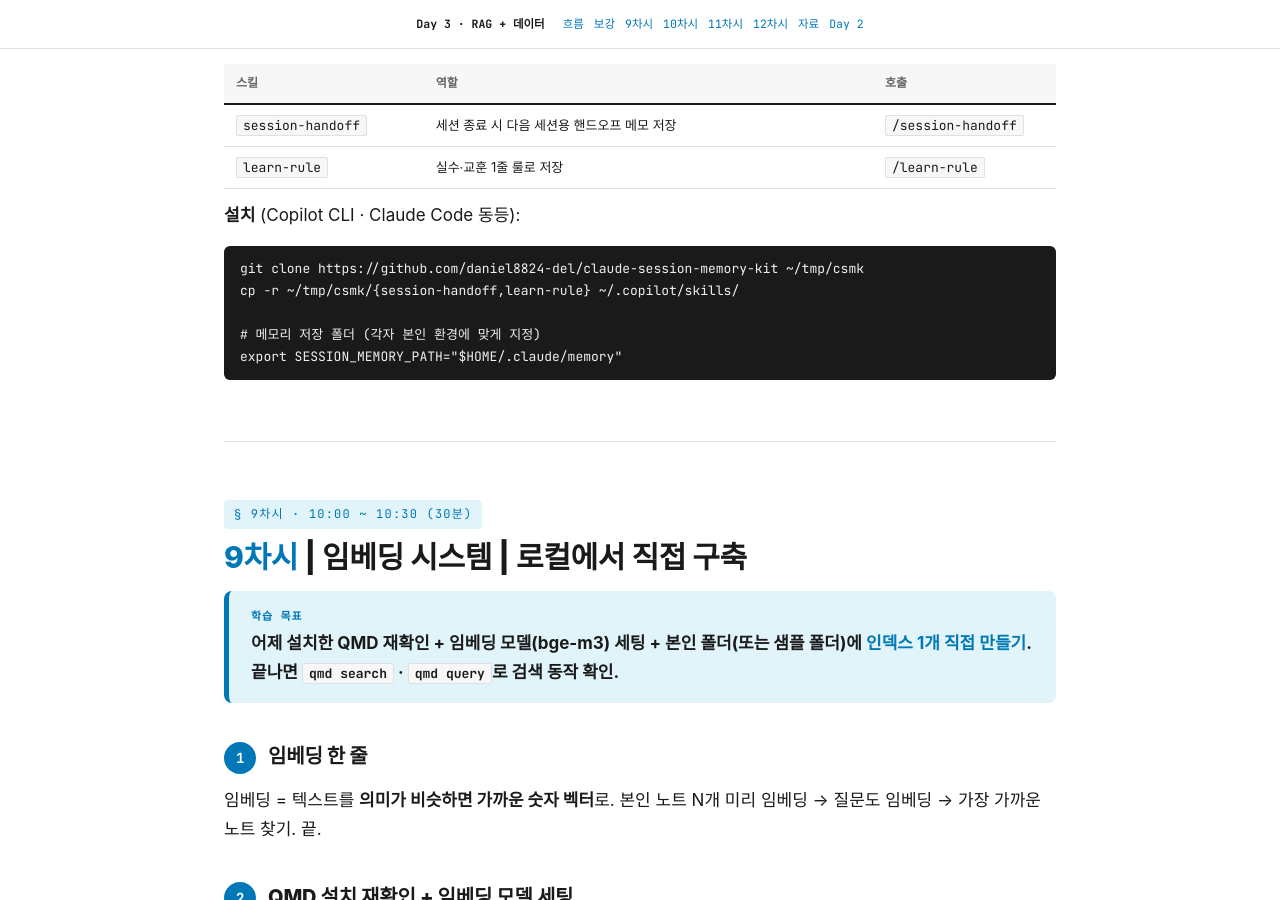
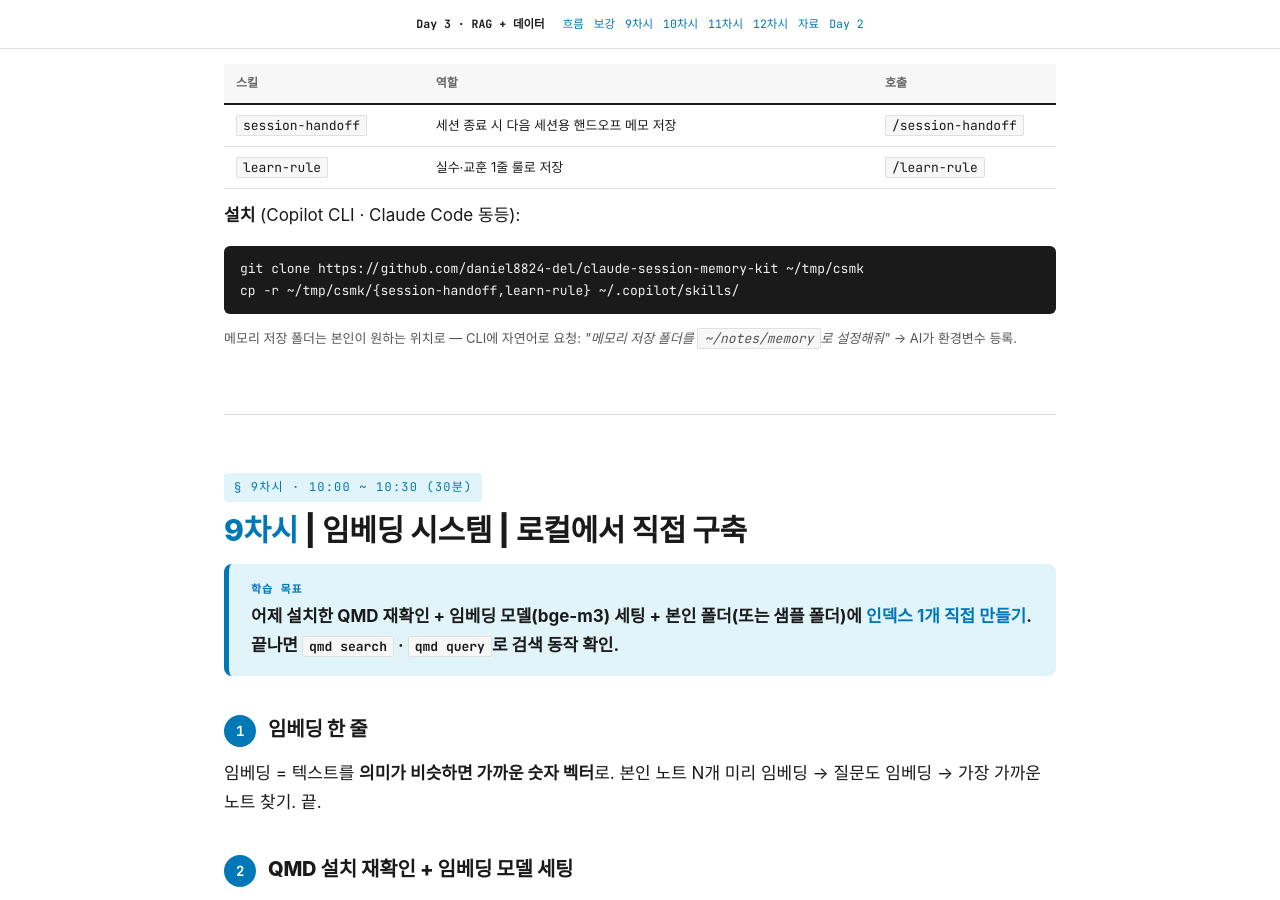
Before and after one commit to daniel8824-del/rag-day3, a Jekyll site: the page docs/index.html, which Jekyll copies as it is, in a window 1280 px wide and 900 px high, scrolled down 8303 px. Built offline with Jekyll 4.4.1, drawn with Linux system fonts in a browser that asks for light colours; some web fonts are replaced.

Commit message:
§7 메모리 키트 export 명령 → 자연어 요청 안내로 변경
기존: export SESSION_MEMORY_PATH="$HOME/.claude/memory" 명령어 명시
정정: '메모리 저장 폴더는 본인이 원하는 위치로 — CLI에 자연어로 요청'
  예: '메모리 저장 폴더를 ~/notes/memory로 설정해줘' → AI가 환경변수 등록

사유: 학습자가 명령어 외울 필요 X. CLI(Claude/Copilot)에 자연어로 요청하면 알아서 처리.

Co-Authored-By: Claude Opus 4.7 (1M context) <noreply@anthropic.com>

```diff
--- a/docs/index.html
+++ b/docs/index.html
@@ -887,10 +887,9 @@ $B screenshot /tmp/login-success.png
 
   <p><strong>설치</strong> (Copilot CLI · Claude Code 동등):</p>
   <pre style="background:#1a1a1a;color:#f0f0f0;padding:12px 16px;border-radius:6px;font-size:13px;">git clone https://github.com/daniel8824-del/claude-session-memory-kit ~/tmp/csmk
-cp -r ~/tmp/csmk/{session-handoff,learn-rule} ~/.copilot/skills/
+cp -r ~/tmp/csmk/{session-handoff,learn-rule} ~/.copilot/skills/</pre>
 
-# 메모리 저장 폴더 (각자 본인 환경에 맞게 지정)
-export SESSION_MEMORY_PATH="$HOME/.claude/memory"</pre>
+  <p style="font-size:13px;color:#555;">메모리 저장 폴더는 본인이 원하는 위치로 — CLI에 자연어로 요청: <em>"메모리 저장 폴더를 <code class="inline">~/notes/memory</code>로 설정해줘"</em> → AI가 환경변수 등록.</p>
 </section>
 
 <!-- §2 9차시 임베딩 시스템 -->
```
